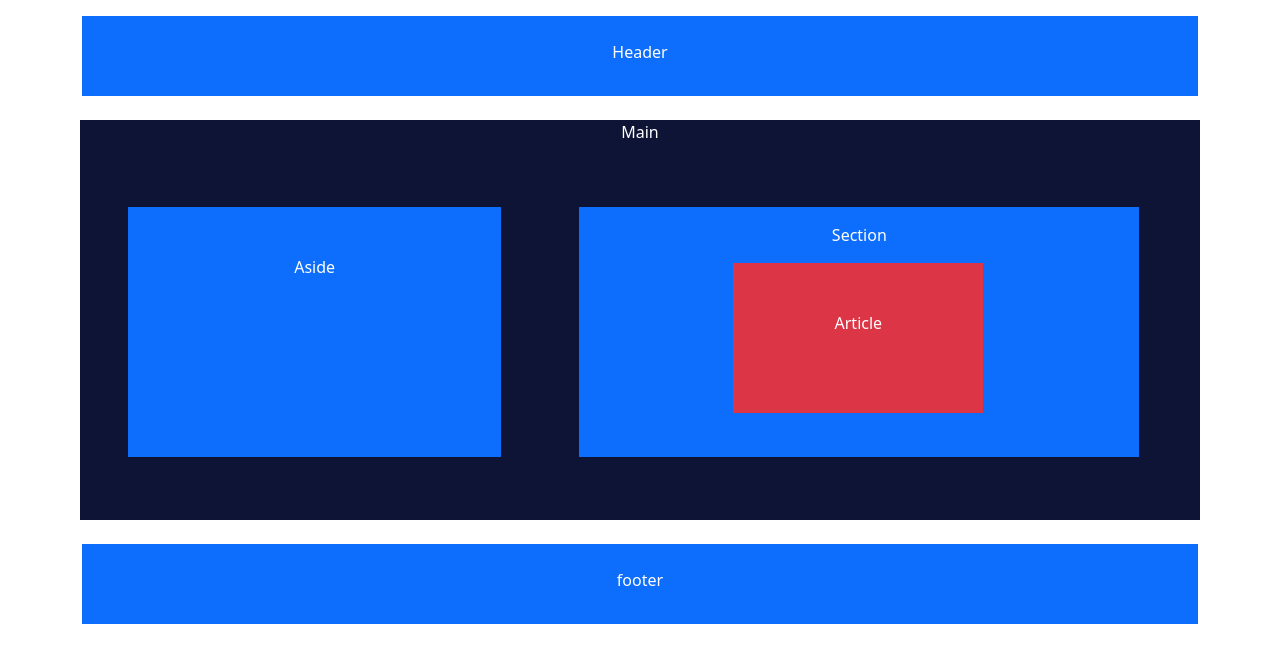
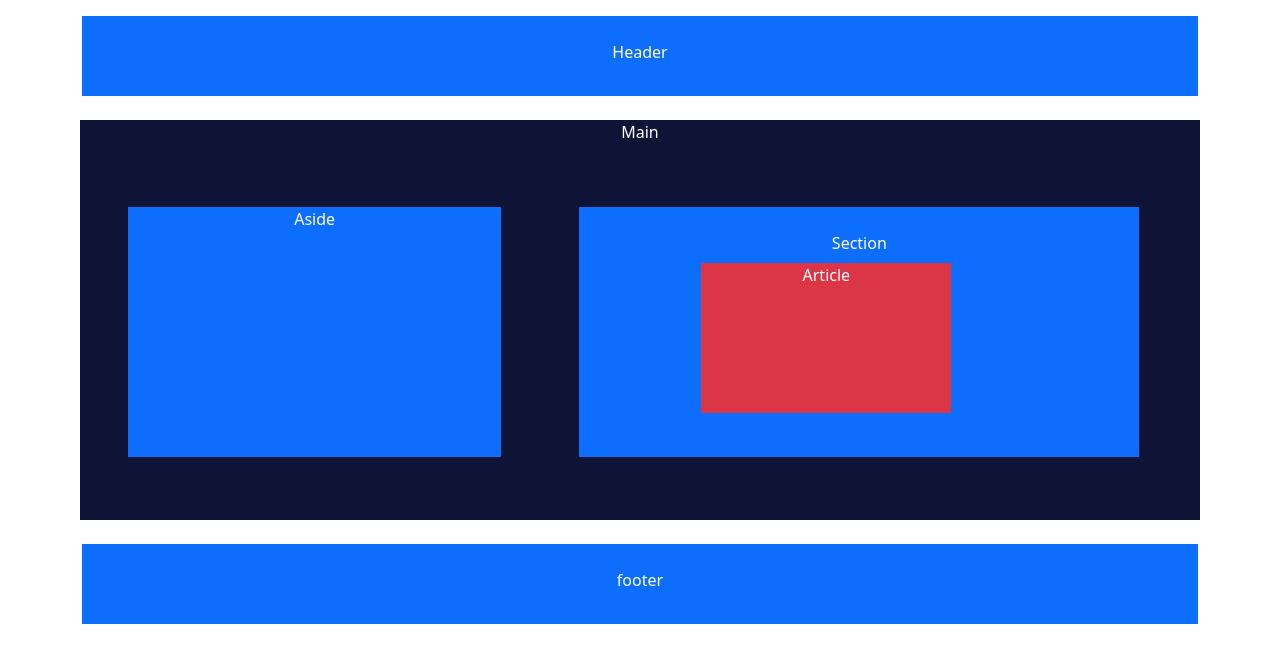
Before and after one commit to safeelanasreen/1ausing_bootstrap, a plain HTML site: page index.html in a window 1280 px wide. Drawn offline with Linux system fonts and the light colour scheme.

Commit message:
Update index.html

```diff
--- a/index.html
+++ b/index.html
@@ -7,6 +7,9 @@
     <title>1a bootstrap</title>
     <link rel="stylesheet" href="style.css">
     <link rel="stylesheet" href="/css/bootstrap.css">
+    <link rel="preconnect" href="https://fonts.googleapis.com">
+<link rel="preconnect" href="https://fonts.gstatic.com" crossorigin>
+<link href="https://fonts.googleapis.com/css2?family=Roboto:wght@100;300;400;500;700&display=swap" rel="stylesheet">
 </head>
 <body>
     <div class="container">
@@ -16,9 +19,9 @@
         <br>
 
         <div class="row gx-1 text-center text-white "><h>Main</h>
-            <div class="col-4 ms-5 text-white text-center bg-primary p-5">Aside</div>
-            <div class="col-6 ms-5 text-white text-center bg-primary p-3 position-relative">Section
-                <div class="col ms-5 mt-3 mb-1 bg-danger text-center text-white p-5 position-relative">Article</div>
+            <div class="col-4 ms-5  text-white text-center bg-primary">Aside</div>
+            <div class="col-6 ms-5 text-white text-center bg-primary p-4 position-relative">Section
+                <div class="col  m-2  bg-danger text-center text-white  position-relative">Article</div>
             </div>
         </div><br>
 
```
